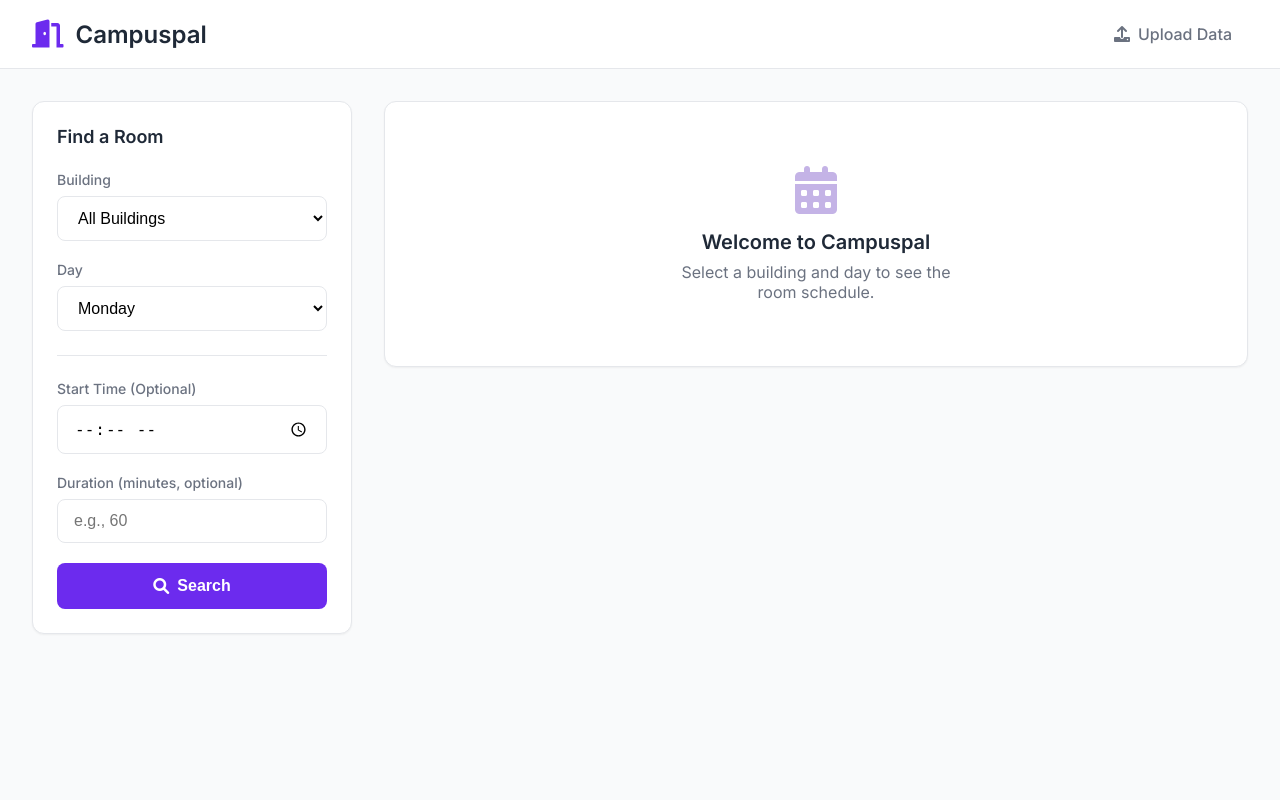
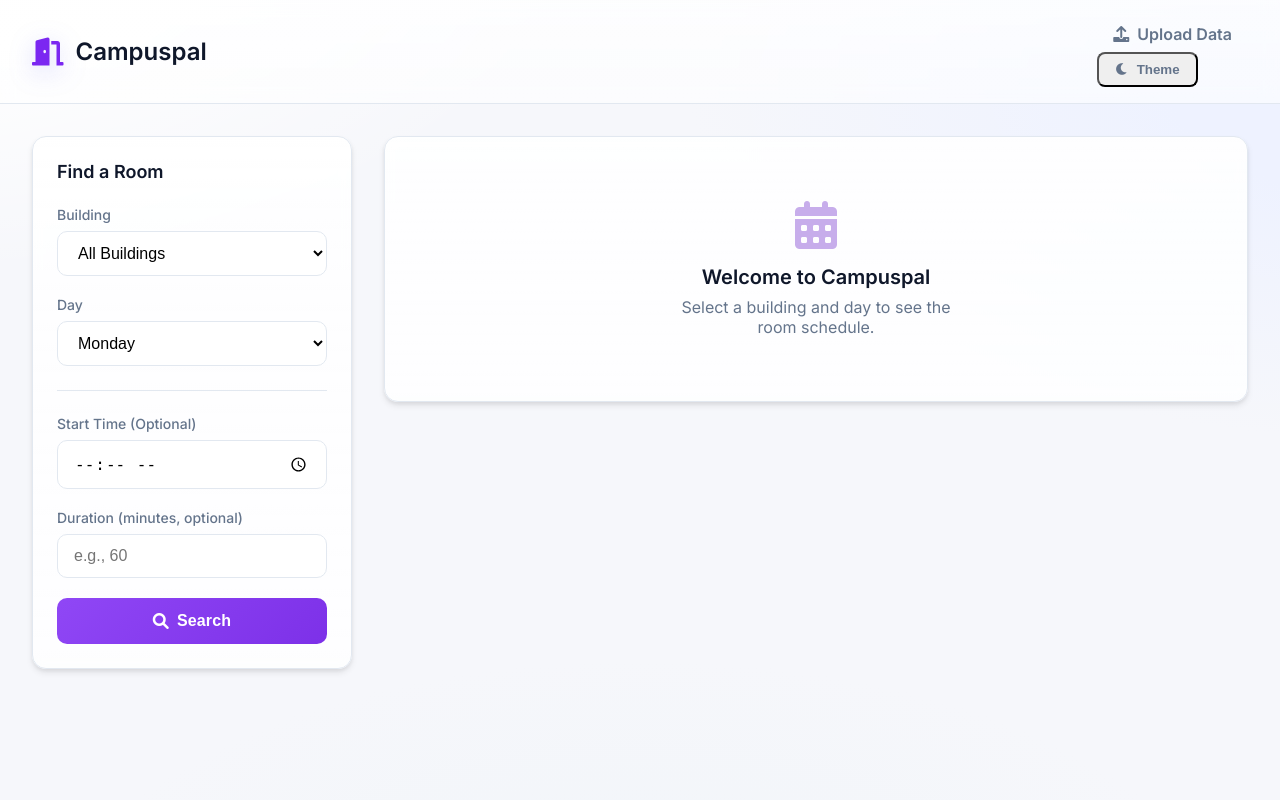
Before and after one commit to Allen739/roomfinder, a Django app: page /search/ in a window 1280 px wide. Run offline with Django 5.2, Linux system fonts and the light colour scheme; data comes from the database, SQL or seed files in the repository.

Commit message:
Enhance UI with dark mode, refined styling, and improved theme toggling
Co-authored-by: allenstanleewest <allenstanleewest@gmail.com>

```diff
--- a/finder/static/finder/css/styles.css
+++ b/finder/static/finder/css/styles.css
@@ -1,21 +1,29 @@
 :root {
-    --primary-hue: 260;
-    --primary-color: hsl(var(--primary-hue), 85%, 55%);
-    --primary-dark: hsl(var(--primary-hue), 85%, 45%);
-    --primary-light: hsl(var(--primary-hue), 85%, 97%);
-    --text-primary: #1f2937;
-    --text-secondary: #6b7280;
+    --primary-hue: 265;
+    --primary-color: hsl(var(--primary-hue), 88%, 55%);
+    --primary-dark: hsl(var(--primary-hue), 88%, 45%);
+    --primary-contrast: #ffffff;
+    --primary-light: hsl(var(--primary-hue), 88%, 96%);
+    --text-primary: #0f172a;
+    --text-secondary: #64748b;
     --surface-color: #ffffff;
-    --background-color: #f9fafb;
-    --border-color: #e5e7eb;
+    --surface-elevated: rgba(255, 255, 255, 0.7);
+    --background-color: #f6f7fb;
+    --border-color: #e2e8f0;
     --success-color: #10b981;
     --success-light: #d1fae5;
     --danger-color: #ef4444;
     --danger-light: #fee2e2;
-    --font-family: 'Inter', sans-serif;
-    --shadow-sm: 0 1px 2px 0 rgb(0 0 0 / 0.05);
-    --shadow-md: 0 4px 6px -1px rgb(0 0 0 / 0.1), 0 2px 4px -2px rgb(0 0 0 / 0.1);
-    --border-radius: 0.75rem;
+    --warning-color: #f59e0b;
+    --info-color: #3b82f6;
+    --font-family: 'Inter', ui-sans-serif, system-ui, -apple-system, Segoe UI, Roboto, Helvetica, Arial, 'Apple Color Emoji', 'Segoe UI Emoji';
+    --shadow-xs: 0 1px 2px rgba(0,0,0,.04);
+    --shadow-sm: 0 1px 3px rgba(0,0,0,.08), 0 1px 2px rgba(0,0,0,.06);
+    --shadow-md: 0 4px 6px rgba(0,0,0,.08), 0 2px 4px rgba(0,0,0,.06);
+    --shadow-lg: 0 10px 15px rgba(0,0,0,.1), 0 4px 6px rgba(0,0,0,.05);
+    --border-radius: 0.875rem;
+    --radius-sm: 0.5rem;
+    --radius-lg: 1.25rem;
     --transition: 0.2s ease-in-out;
 }
 
@@ -33,6 +41,24 @@ body {
     -moz-osx-font-smoothing: grayscale;
 }
 
+/* Subtle gradient background */
+body {
+    background-image: radial-gradient(1200px 600px at -10% -10%, #ffffff 20%, transparent 60%),
+                      radial-gradient(1200px 600px at 110% 10%, #eef2ff 20%, transparent 60%),
+                      radial-gradient(1000px 500px at 50% 120%, #f1f5f9 10%, transparent 60%);
+}
+
+/* Dark theme variables */
+.theme-dark {
+    --primary-contrast: #0b1020;
+    --surface-color: #0b1220;
+    --surface-elevated: rgba(15, 23, 42, 0.65);
+    --background-color: #0a0f1c;
+    --text-primary: #e2e8f0;
+    --text-secondary: #94a3b8;
+    --border-color: #1e293b;
+}
+
 .app-container {
     display: flex;
     flex-direction: column;
@@ -40,7 +66,8 @@ body {
 }
 
 .header {
-    background-color: var(--surface-color);
+    background: linear-gradient(180deg, rgba(255,255,255,0.8), rgba(255,255,255,0.6));
+    backdrop-filter: saturate(1.2) blur(10px);
     border-bottom: 1px solid var(--border-color);
     padding: 1rem 2rem;
     display: flex;
@@ -60,6 +87,7 @@ body {
 .logo-icon {
     color: var(--primary-color);
     font-size: 1.75rem;
+    filter: drop-shadow(0 6px 12px rgba(99,102,241,.25));
 }
 
 .header-title {
@@ -71,18 +99,19 @@ body {
 .nav-link {
     color: var(--text-secondary);
     text-decoration: none;
-    font-weight: 500;
+    font-weight: 600;
     display: flex;
     align-items: center;
     gap: 0.5rem;
     padding: 0.5rem 1rem;
-    border-radius: var(--border-radius);
+    border-radius: var(--radius-sm);
     transition: var(--transition);
 }
 
 .nav-link:hover {
     background-color: var(--primary-light);
     color: var(--primary-color);
+    box-shadow: inset 0 0 0 1px var(--primary-color);
 }
 
 .main-content {
@@ -108,10 +137,11 @@ body {
 }
 
 .card {
-    background-color: var(--surface-color);
+    background: linear-gradient(180deg, rgba(255,255,255,0.9), rgba(255,255,255,0.8));
+    backdrop-filter: saturate(1.1) blur(6px);
     border-radius: var(--border-radius);
     border: 1px solid var(--border-color);
-    box-shadow: var(--shadow-sm);
+    box-shadow: var(--shadow-md);
     padding: 1.5rem;
 }
 
@@ -137,7 +167,7 @@ body {
     width: 100%;
     padding: 0.75rem 1rem;
     border: 1px solid var(--border-color);
-    border-radius: 0.5rem;
+    border-radius: 0.625rem;
     font-size: 1rem;
     transition: var(--transition);
     background-color: var(--surface-color);
@@ -157,13 +187,14 @@ body {
 
 .search-btn {
     width: 100%;
-    background-color: var(--primary-color);
-    color: white;
+    background: linear-gradient(135deg, hsl(var(--primary-hue), 90%, 62%), hsl(var(--primary-hue), 80%, 55%));
+    color: var(--primary-contrast);
     border: none;
     padding: 0.875rem;
     font-size: 1rem;
-    font-weight: 600;
-    border-radius: 0.5rem;
+    font-weight: 700;
+    letter-spacing: .01em;
+    border-radius: 0.625rem;
     cursor: pointer;
     transition: var(--transition);
     display: flex;
@@ -183,7 +226,7 @@ body {
 
 .empty-icon {
     font-size: 3rem;
-    color: hsl(var(--primary-hue), 50%, 80%);
+    color: hsl(var(--primary-hue), 60%, 80%);
     margin-bottom: 1rem;
 }
 
--- a/finder/static/finder/js/scripts.js
+++ b/finder/static/finder/js/scripts.js
@@ -4,6 +4,7 @@ document.addEventListener('DOMContentLoaded', function() {
     const modal = document.getElementById('room-modal');
     const modalBody = document.getElementById('modal-body');
     const closeModal = document.querySelector('.close-button');
+    const themeToggle = document.getElementById('theme-toggle');
 
     // Search Form Submission (AJAX)
     if (searchForm) {
@@ -89,6 +90,35 @@ document.addEventListener('DOMContentLoaded', function() {
         }
     });
 
+    // Theme toggling with persistence
+    function applyTheme(theme) {
+        if (theme === 'dark') {
+            document.documentElement.classList.add('theme-dark');
+        } else {
+            document.documentElement.classList.remove('theme-dark');
+        }
+        const icon = themeToggle && themeToggle.querySelector('i');
+        if (icon) {
+            icon.classList.toggle('fa-moon', theme !== 'dark');
+            icon.classList.toggle('fa-sun', theme === 'dark');
+        }
+    }
+
+    // Initialize theme
+    const storedTheme = localStorage.getItem('theme');
+    const prefersDark = window.matchMedia && window.matchMedia('(prefers-color-scheme: dark)').matches;
+    const initialTheme = storedTheme || (prefersDark ? 'dark' : 'light');
+    applyTheme(initialTheme);
+
+    if (themeToggle) {
+        themeToggle.addEventListener('click', () => {
+            const current = document.documentElement.classList.contains('theme-dark') ? 'dark' : 'light';
+            const next = current === 'dark' ? 'light' : 'dark';
+            localStorage.setItem('theme', next);
+            applyTheme(next);
+        });
+    }
+
     // Upload Page Functionality (Drag & Drop)
     const roomsDropZone = document.getElementById('rooms-drop-zone');
     const timetableDropZone = document.getElementById('timetable-drop-zone');
--- a/finder/templates/finder/search.html
+++ b/finder/templates/finder/search.html
@@ -22,6 +22,10 @@
                     <i class="fas fa-upload"></i>
                     <span>Upload Data</span>
                 </a>
+                <button id="theme-toggle" class="nav-link" aria-label="Toggle theme" title="Toggle theme">
+                    <i class="fas fa-moon"></i>
+                    <span>Theme</span>
+                </button>
             </nav>
         </header>
 
--- a/finder/templates/finder/upload_excel.html
+++ b/finder/templates/finder/upload_excel.html
@@ -22,6 +22,10 @@
                     <i class="fas fa-search"></i>
                     <span>Find a Room</span>
                 </a>
+                <button id="theme-toggle" class="nav-link" aria-label="Toggle theme" title="Toggle theme">
+                    <i class="fas fa-moon"></i>
+                    <span>Theme</span>
+                </button>
             </nav>
         </header>
 
```
Also changed, not shown: other parts of finder/static/finder/css/styles.css (+71 -17 lines).
